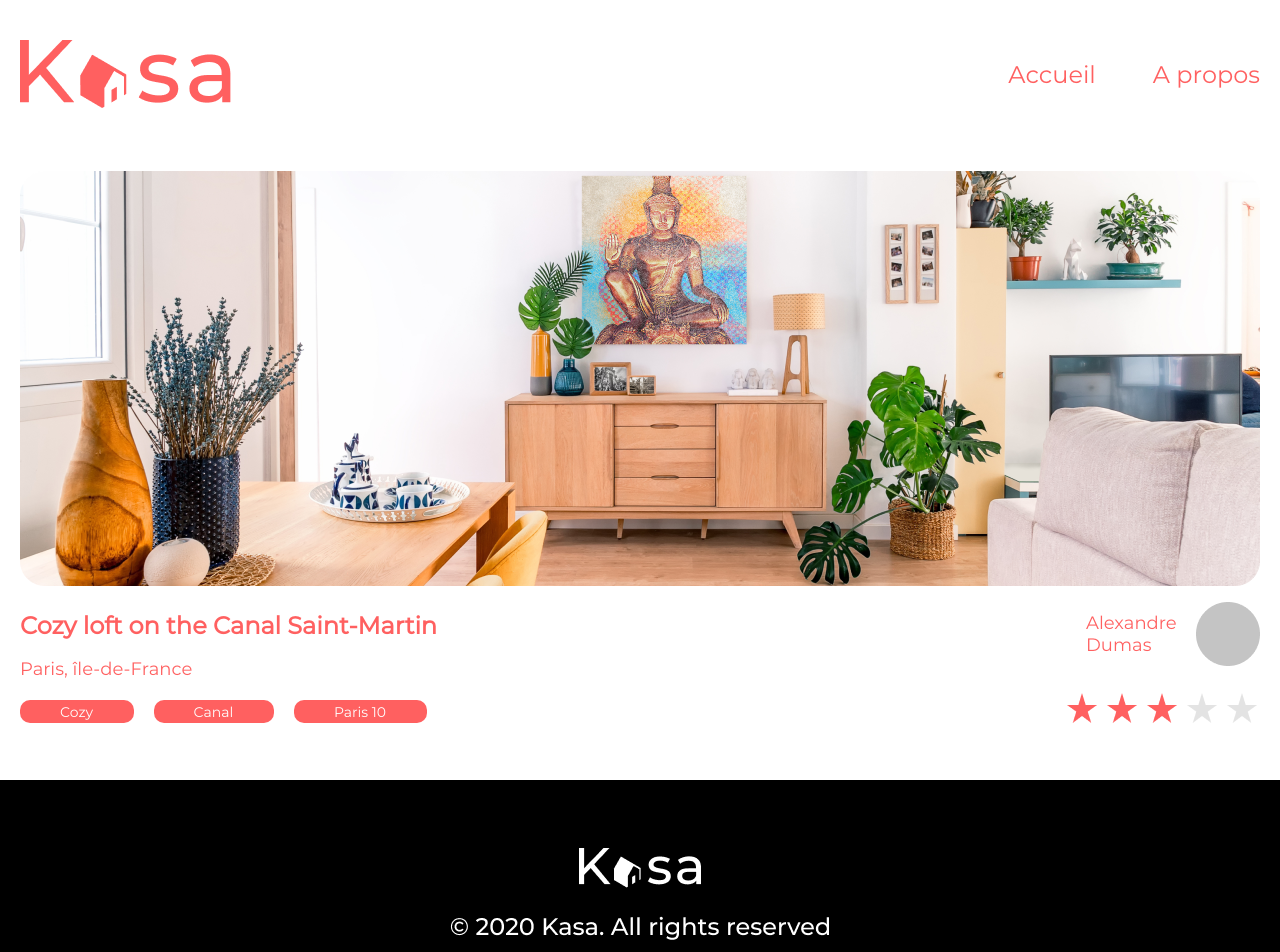
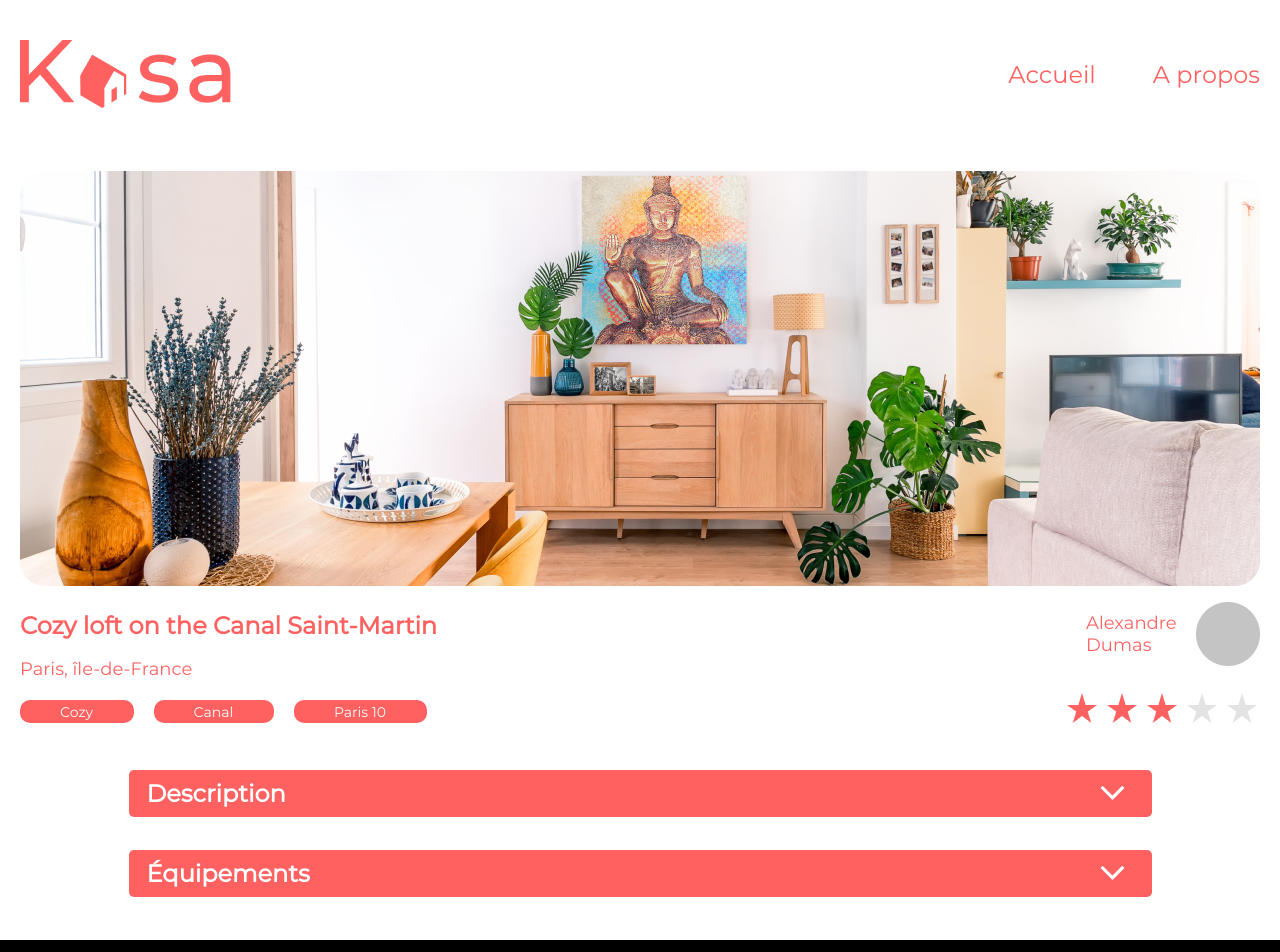
Before and after one commit to AmandaSrisourath/AmandaSrisourath_11_27072021, a React (Create React App) app: page /location in a window 1280 px wide. Shown: the top 952 px of the page. Built offline with nearby package versions, Linux system fonts and the light colour scheme.

Commit message:
add description and equipments

```diff
--- a/src/Pages/Location/LocationData.js
+++ b/src/Pages/Location/LocationData.js
@@ -2,7 +2,7 @@ import React from "react";
 import arrowOpen from "../../Assets/arrow-open.png";
 import arrowClose from "../../Assets/arrow-close.png";
 
-class Location extends React.Component {
+class LocationData extends React.Component {
     constructor(props) {
         super(props);
         this.state = {isOpen: false};
@@ -15,18 +15,21 @@ class Location extends React.Component {
     }
 
     render() {
-        const {name} = this.props;
-        const {description} = this.props;
+        const {name, description, equipments = []} = this.props;
         return (
             <div>
-                <div onClick={this.handleClick} id="title">
-                    <h1 >{name} </h1>
-                    <img className="arrow" src={this.state.isOpen ? arrowOpen : arrowClose} />
+                <div className="data" onClick={this.handleClick} id="title">
+                    <h1>{name} </h1>
+                    <img className="arrow location-arrow" src={this.state.isOpen ? arrowOpen : arrowClose} />
                 </div>
+
                 {
                     this.state.isOpen && (
-                        <div id="description">
-                            <p className="description">{description} </p>
+                        <div id="description" className="location-data">
+                            <p className="description location-description">{description} </p>
+                            {equipments.map((equipment) =>
+                                <p className="description equipments-description" key={equipment}>{equipment}</p>
+                            )}
                         </div>
                     )
                 }
@@ -35,4 +38,4 @@ class Location extends React.Component {
     }
 }
 
-export default Description;
+export default LocationData;
--- a/src/Pages/Location/index.js
+++ b/src/Pages/Location/index.js
@@ -4,6 +4,7 @@ import Footer from "../../Components/Footer";
 import locationBanner from "../../Assets/location-banner.png";
 import host from "../../Assets/host.png";
 import rate from "../../Assets/rate.png";
+import LocationData from "./LocationData";
 
 class Location extends React.Component {
     render() {
@@ -11,9 +12,9 @@ class Location extends React.Component {
             <div>
                 <Header />
 
-                <img id="location-banner" src={locationBanner} />
+                <img id="location-banner" className="banner" src={locationBanner} />
 
-                <div id="location-detail">
+                <div id="location-detail" className="width-margin-location">
                     <div id="location-information">
                         <h1 id="location-title">Cozy loft on the Canal Saint-Martin</h1>
                         <p>Paris, île-de-France</p>
@@ -35,6 +36,11 @@ class Location extends React.Component {
                     </div>
                 </div>
 
+                <div id="options" className="width-margin-location">
+                    <LocationData name="Description" description="Vous serez à 50m du canal Saint-martin où vous pourrez pique-niquer l'été et à côté de nombreux bars et restaurants. Au cœur de Paris avec 5 lignes de métro et de nombreux bus. Logement parfait pour les voyageurs en solo et les voyageurs d'affaires. Vous êtes à 1 station de la gare de l'est (7 minutes à pied). "/>
+                    <LocationData name="Équipements" equipments={['Climatisation', 'Wi-Fi', 'Cuisine', 'Espace de travail', 'Fer à repasser', 'Sèche-cheveux', 'Cintres']} />
+                </div>
+
                 <Footer />
             </div>
         )
```
